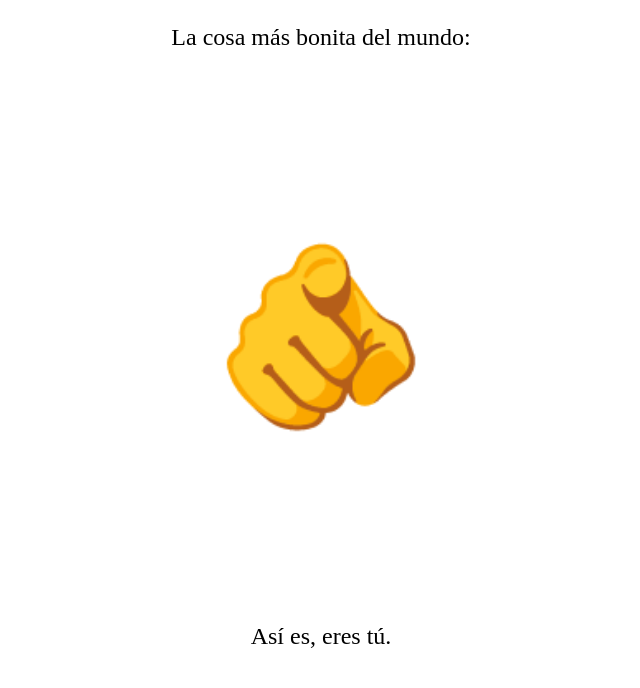
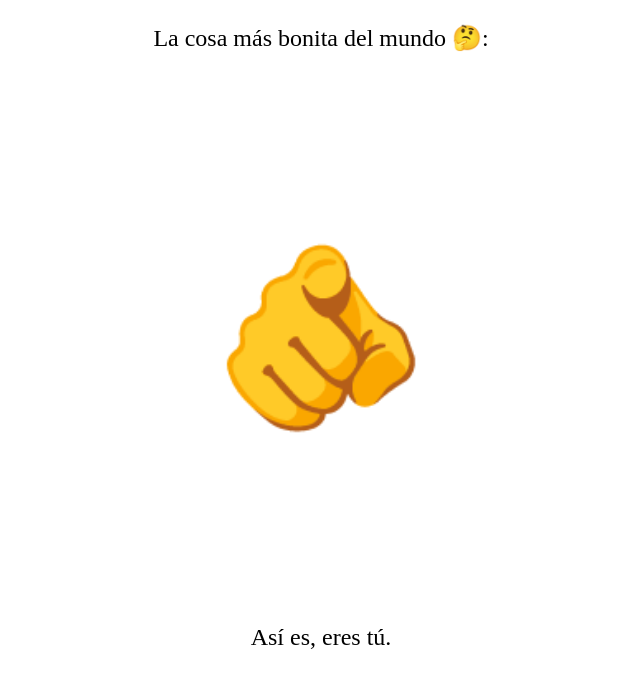
Before and after one commit to erickdek/cosa-bonita, a plain HTML site: page index.html in a window 1280 px wide. Shown: the whole page, without its empty margins (319-959 px from the left). Drawn offline with Linux system fonts and the light colour scheme.

Commit message:
Update index.html

```diff
--- a/index.html
+++ b/index.html
@@ -8,7 +8,7 @@
 <body>
 
   <div style="text-align: center; font-size: 24px;">
-    <p>La cosa más bonita del mundo:</p>
+    <p>La cosa más bonita del mundo 🤔:</p>
     <p style="font-size: 180px;">🫵</p>
     <p>Así es, eres tú.</p>
   </div>
```
